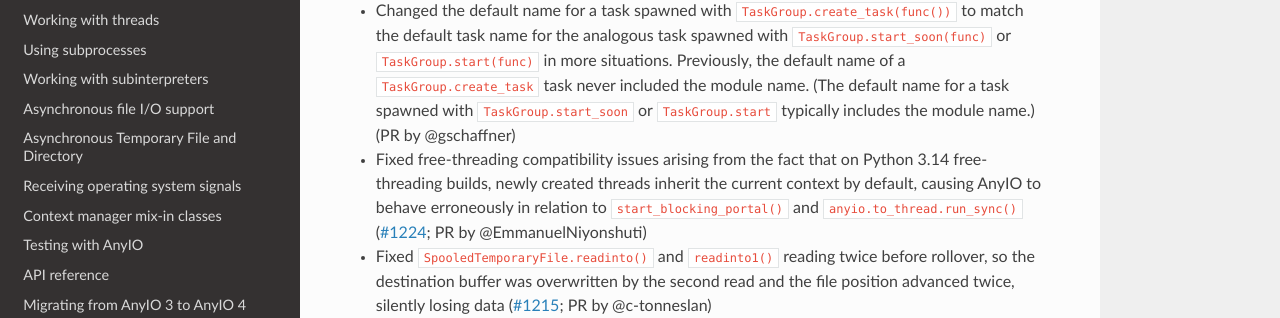
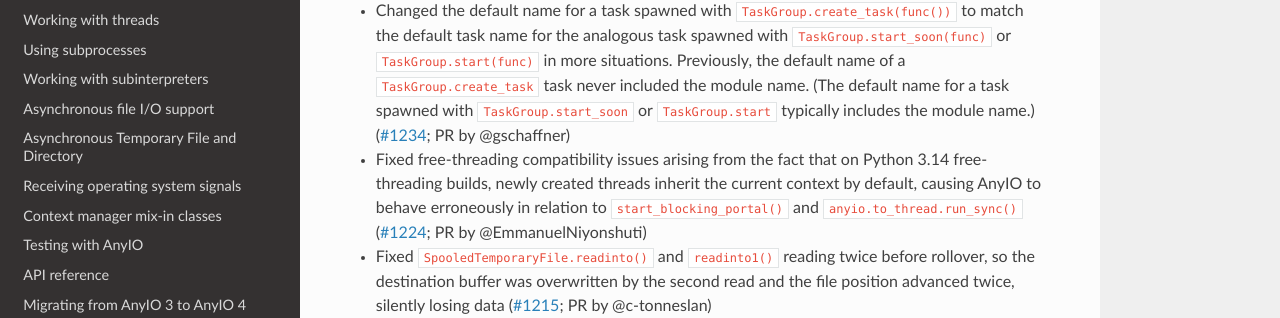
Before and after one commit to agronholm/anyio, a Sphinx documentation site: the page built from docs/versionhistory.rst, in a window 1280 px wide and 900 px high. Shown: the part 307-625 px from the top of the window. Built offline with Sphinx 7.4.7 and the Read the Docs theme 3.1.0, drawn with Linux system fonts in a browser that asks for light colours; the version number could not be read and is left out.

Commit message:
Reverted unintended changelog changes

```diff
--- a/docs/versionhistory.rst
+++ b/docs/versionhistory.rst
@@ -12,7 +12,8 @@ This library adheres to `Semantic Versioning 2.0 <http://semver.org/>`_.
   ``TaskGroup.start_soon(func)`` or ``TaskGroup.start(func)`` in more situations.
   Previously, the default name of a ``TaskGroup.create_task`` task never included the
   module name. (The default name for a task spawned with ``TaskGroup.start_soon`` or
-  ``TaskGroup.start`` typically includes the module name.) (PR by @gschaffner)
+  ``TaskGroup.start`` typically includes the module name.)
+  (`#1234 <https://github.com/agronholm/anyio/pull/1234>`_; PR by @gschaffner)
 - Fixed free-threading compatibility issues arising from the fact that on Python 3.14
   free-threading builds, newly created threads inherit the current context by default,
   causing AnyIO to behave erroneously in relation to ``start_blocking_portal()`` and
```
